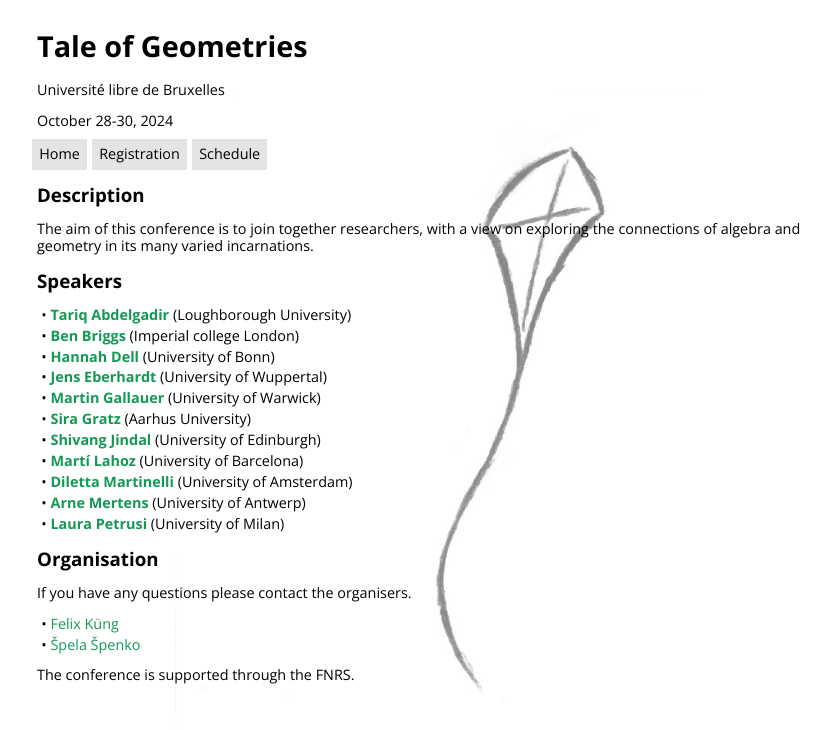
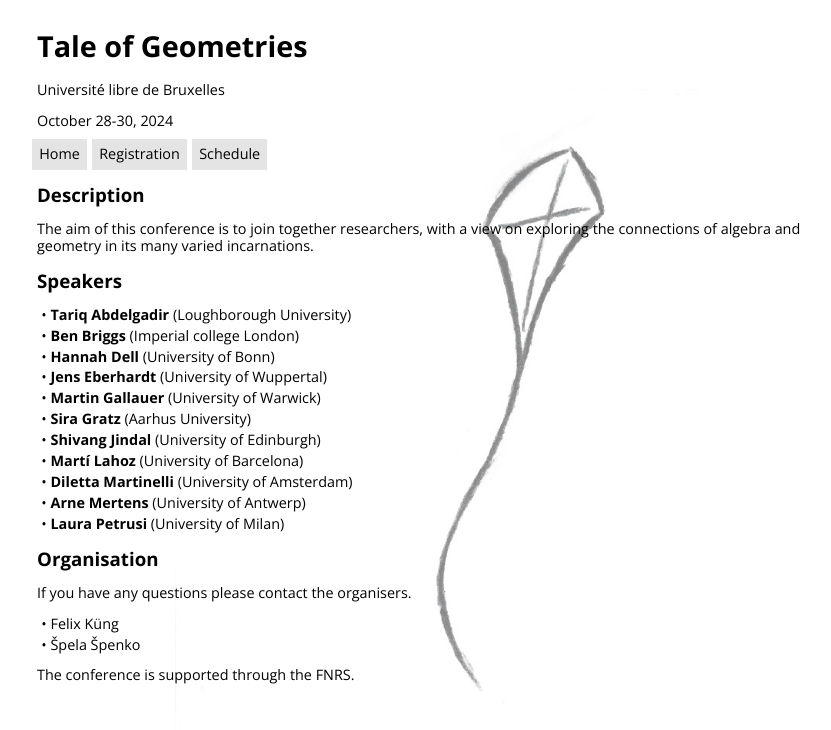
Before and after one commit to Tale-of-Geometries/Tale-of-Geometries.github.io, a Jekyll site: the page built from index.html, in a window 1280 px wide. Shown: the top 730 px of the page, without its empty margins (203-1034 px from the left). Built offline with Jekyll 4.4.1, drawn with Linux system fonts in a browser that asks for light colours; nearby versions of some CDN libraries; library files that are not in the unit come from our copies.

Commit message:
Update main.css

```diff
--- a/css/main.css
+++ b/css/main.css
@@ -31,7 +31,7 @@ div#content {
 }
 
 a {
-  color: rgb(20, 153, 84);
+  color: black;
 }
 
 hr {
@@ -132,7 +132,7 @@ ul.names li:before {
 
 ul.names span.name {
   font-weight: bold;
-  color: rgb(20, 153, 84);
+  color: rgba(20, 153, 84,1);
 }
 
 ul.names span.name a {
```
